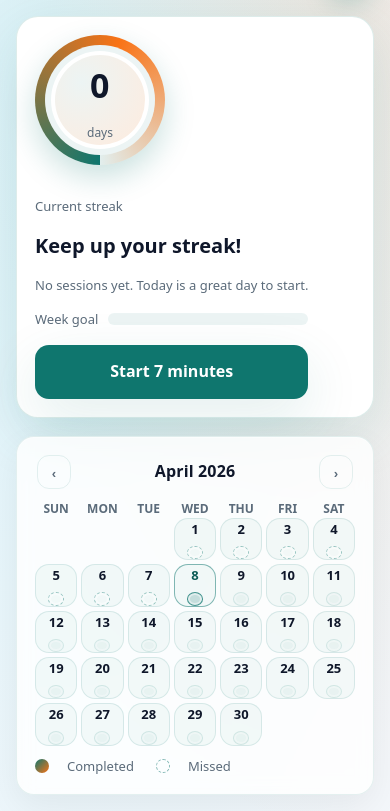
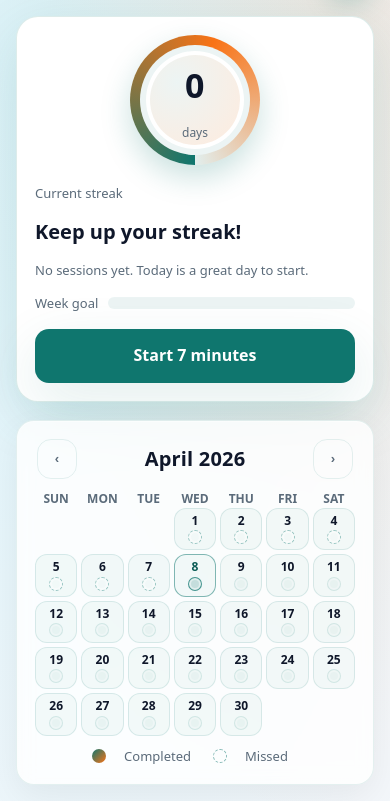
Before and after one commit to josiasmanzur02/7-mins-with-the-Lord-pwa, a Node server app: page /home in a window 390 px wide. Shown: the part 80-891 px from the top of the page. Run offline with Node 20, Linux system fonts and the light colour scheme.

Commit message:
Improve timer transitions, responsive layout, and mobile audio reliability

```diff
--- a/public/css/style.css
+++ b/public/css/style.css
@@ -331,15 +337,22 @@ form select:focus {
 }
 
 .streak-meta {
-  display: flex;
+  display: grid;
+  grid-template-columns: minmax(0, 1fr);
   gap: 18px;
   align-items: center;
-  flex-wrap: wrap;
 }
 
 .streak-copy {
-  flex: 1;
-  min-width: 240px;
+  min-width: 0;
+  width: 100%;
+  display: grid;
+  gap: 12px;
+  align-content: start;
+}
+
+.streak-copy p {
+  margin: 0;
 }
 
 .streak-ring {
@@ -389,7 +403,7 @@ form select:focus {
 }
 
 .streak-title {
-  margin: 2px 0 6px;
+  margin: 0;
   font-size: 20px;
   color: var(--text);
 }
@@ -398,16 +412,23 @@ form select:focus {
   display: flex;
   align-items: center;
   gap: 10px;
-  margin-top: 6px;
+  flex-wrap: wrap;
+  row-gap: 6px;
+  margin-top: 0;
 }
 
 .streak-progress {
   position: relative;
   flex: 1;
+  min-width: 140px;
   height: 12px;
   border-radius: 999px;
   background: rgba(15, 118, 110, 0.08);
   overflow: hidden;
+}
+
+.home-start-controls {
+  margin-top: 4px;
 }
 
 .streak-progress-fill {
@@ -440,13 +461,15 @@ form select:focus {
 
 .calendar-month {
   letter-spacing: 0.01em;
+  font-size: clamp(20px, 4vw, 22px);
+  text-align: center;
 }
 
 .icon-btn {
-  width: 34px;
-  height: 34px;
+  width: 40px;
+  height: 40px;
   padding: 0;
-  border-radius: 12px;
+  border-radius: 14px;
   border: 1px solid rgba(15, 118, 110, 0.16);
   color: var(--primary-strong);
   background: rgba(15, 118, 110, 0.08);
@@ -478,8 +501,9 @@ form select:focus {
   display: flex;
   flex-direction: column;
   align-items: center;
-  justify-content: center;
-  gap: 6px;
+  justify-content: flex-start;
+  gap: 0;
+  padding: 8px 4px 24px;
   color: var(--text);
 }
 
@@ -490,6 +514,7 @@ form select:focus {
 .cal-day {
   font-weight: 700;
   font-size: 13px;
+  line-height: 1;
 }
 
 .cal-dot {
@@ -499,7 +524,10 @@ form select:focus {
   background: rgba(15, 118, 110, 0.14);
   border: 1px solid rgba(15, 118, 110, 0.32);
   box-shadow: inset 0 0 0 2px rgba(255, 255, 255, 0.45);
-  position: relative;
+  position: absolute;
+  left: 50%;
+  bottom: 8px;
+  transform: translateX(-50%);
   display: grid;
   place-items: center;
   font-size: 11px;
@@ -551,6 +579,8 @@ form select:focus {
 .calendar-legend {
   display: flex;
   align-items: center;
+  justify-content: center;
+  flex-wrap: wrap;
   gap: 12px;
   margin-top: 10px;
   font-size: 13px;
@@ -579,8 +609,7 @@ form select:focus {
 
 @media (max-width: 640px) {
   .streak-meta {
-    flex-direction: column;
-    align-items: flex-start;
+    justify-items: center;
   }
 
   .calendar-weekdays,
@@ -591,9 +620,28 @@ form select:focus {
   .streak-card {
     padding: 18px;
   }
+
+  .cal-cell {
+    padding: 6px 2px 20px;
+    border-radius: 12px;
+  }
+
+  .cal-day {
+    font-size: 12px;
+  }
+
+  .cal-dot {
+    width: 14px;
+    height: 14px;
+    bottom: 5px;
+  }
 }
 
 @media (min-width: 641px) {
+  .streak-meta {
+    grid-template-columns: auto minmax(0, 1fr);
+  }
+
   .streak-ring {
     width: 140px;
     height: 140px;
@@ -743,14 +880,15 @@ form select:focus {
 }
 
 .controls.start {
-  justify-content: flex-start;
+  justify-content: stretch;
   gap: 12px;
 }
 
 .controls.start .cta,
 .controls.start button {
-  flex: 0 0 auto;
-  min-width: 200px;
+  flex: 1 1 auto;
+  min-width: 0;
+  max-width: none;
 }
 
 .file-input-hidden {
--- a/public/js/alarm.js
+++ b/public/js/alarm.js
@@ -60,6 +60,9 @@
 
   async function trigger(reason) {
     maybeNotify();
+    if (document.visibilityState === 'visible') {
+      void window.AudioManager?.play?.('alarm');
+    }
     await window.AppStorage.updateState((s) => {
       s.settings.alarm.lastTriggeredAt = new Date().toISOString();
       return s;
--- a/public/js/settings.js
+++ b/public/js/settings.js
@@ -108,9 +108,9 @@
         return;
       }
 
-      window.AudioManager?.prime();
-      window.AudioManager?.play('ping');
-      statusSound(t('settings_sound_test_ok'));
+      await window.AudioManager?.prime?.();
+      const played = await window.AudioManager?.play?.('ping');
+      statusSound(played ? t('settings_sound_test_ok') : t('settings_sound_context'));
       setTimeout(() => statusSound(''), 2500);
     });
   }
--- a/public/service-worker.js
+++ b/public/service-worker.js
@@ -1,4 +1,4 @@
-const CACHE_NAME = 'seven-minutes-cache-v8';
+const CACHE_NAME = 'seven-minutes-cache-v15';
 const OFFLINE_URLS = [
   '/',
   '/home',
--- a/server.js
+++ b/server.js
@@ -78,6 +78,10 @@ const translations = {
     install_offline: 'You can also use the app offline; it will sync your streak the next time you’re online.',
 
     timer_focus: 'Focused time',
+    timer_next_short: 'Next',
+    timer_waiting_label: 'Waiting timer',
+    timer_wait_title: 'Get ready',
+    timer_wait_note: 'Please wait. Next section: {{label}} starts after this {{seconds}}-second countdown.',
     timer_tip: 'Tip: stay with the short timer; it keeps the flow moving.',
     timer_next_up: 'Next: {{label}} in {{seconds}}s',
     timer_start: 'Start',
@@ -182,6 +186,10 @@ const translations = {
     install_offline: 'También puedes usar la app sin conexión; se sincronizará cuando vuelvas a estar en línea.',
 
     timer_focus: 'Tiempo enfocado',
+    timer_next_short: 'Siguiente',
+    timer_waiting_label: 'Temporizador de espera',
+    timer_wait_title: 'Prepárate',
+    timer_wait_note: 'Espera por favor. Siguiente sección: {{label}} empieza después de esta cuenta regresiva de {{seconds}} segundos.',
     timer_tip: 'Consejo: quédate con el temporizador corto para mantener el ritmo.',
     timer_next_up: 'Siguiente: {{label}} en {{seconds}}s',
     timer_start: 'Iniciar',
--- a/views/home.ejs
+++ b/views/home.ejs
@@ -19,7 +19,7 @@
             <div class="streak-progress-fill" id="streak-bar-fill"></div>
           </div>
         </div>
-        <div class="controls start" style="margin-top: 16px;">
+        <div class="controls start home-start-controls">
           <a class="cta" href="/timer"><%= t('home_cta_start') %></a>
         </div>
       </div>
```
Also changed, not shown: other parts of public/css/style.css (+100 -4 lines), public/js/timer.js (+48 -18 lines), views/timer.ejs (+15 -1 lines), public/js/app.js.
